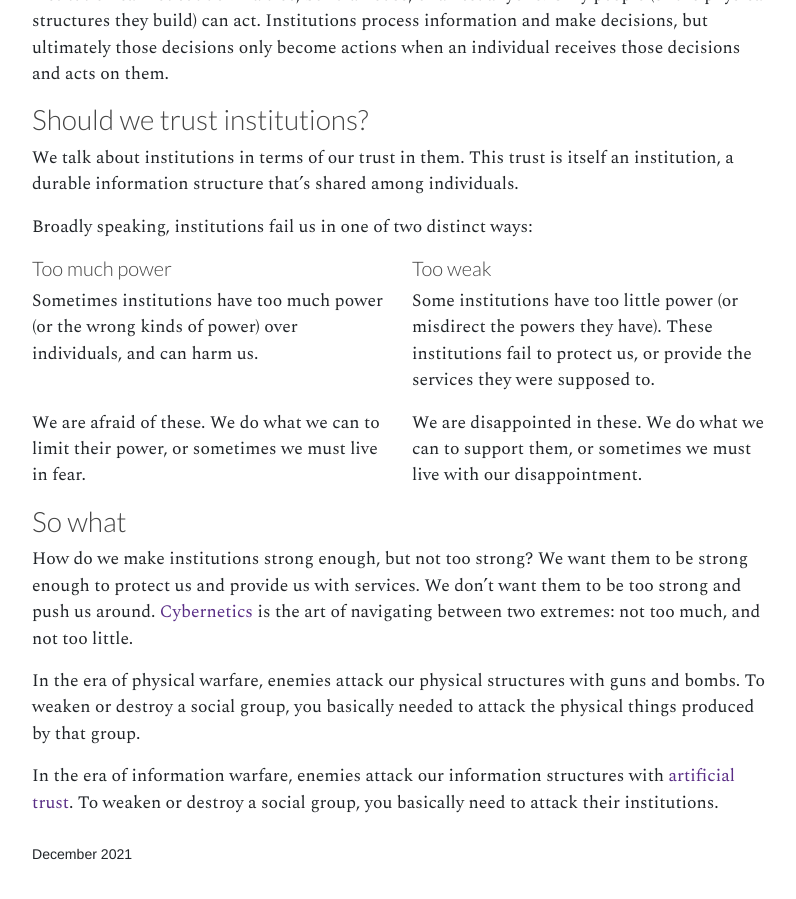
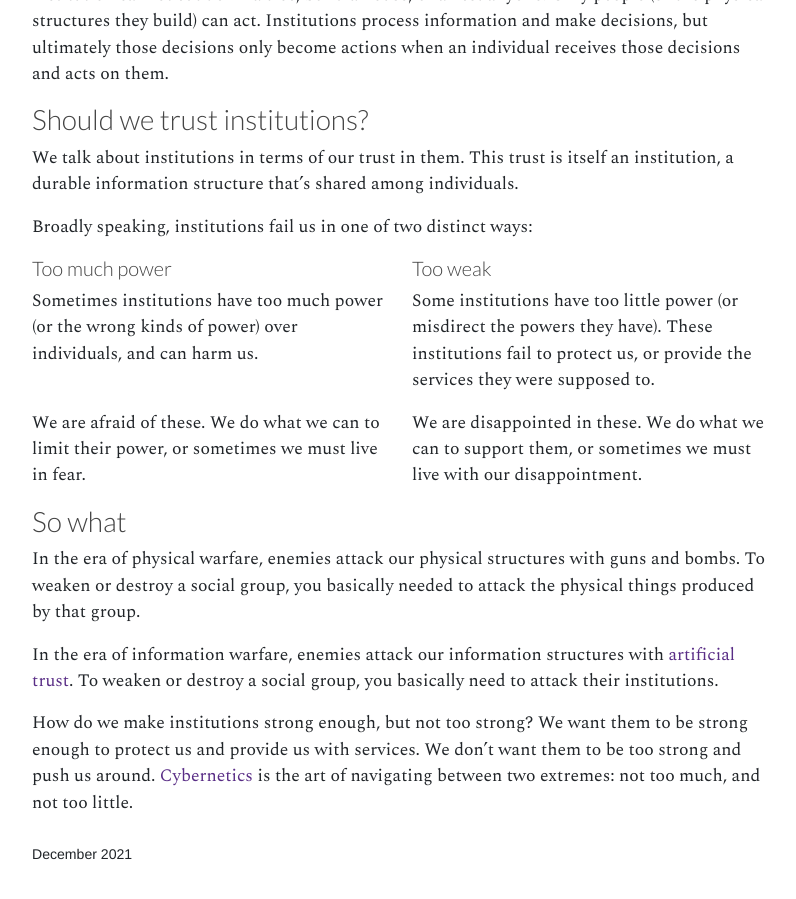
Before and after one commit to straz/artificialtrust, a Jekyll site: the page built from _articles/institution.md, in a window 1280 px wide and 900 px high, scrolled down 1202 px. Shown: the whole window, without its empty margins (145-941 px from the left). Built offline with Jekyll 4.4.1, drawn with Linux system fonts in a browser that asks for light colours; some of the changed lines change nothing that is shown.

Commit message:
instituion

```diff
--- a/_articles/institution.md
+++ b/_articles/institution.md
@@ -106,12 +106,6 @@
 
 ### So what
 
-How do we make institutions strong enough, but not too strong?  We
-want them to be strong enough to protect us and provide us with
-services. We don't want them to be too strong and push us
-around. [Cybernetics](cyber) is the art of navigating between two
-extremes: not too much, and not too little.
-
 In the era of physical warfare, enemies attack our physical structures
 with guns and bombs. To weaken or destroy a social group, you
 basically needed to attack the physical things produced by that group.
@@ -119,3 +113,9 @@
 In the era of information warfare, enemies attack our information
 structures with [artificial trust](decisions). To weaken or destroy a
 social group, you basically need to attack their institutions.
+
+How do we make institutions strong enough, but not too strong?  We
+want them to be strong enough to protect us and provide us with
+services. We don't want them to be too strong and push us
+around. [Cybernetics](cyber) is the art of navigating between two
+extremes: not too much, and not too little.
```
